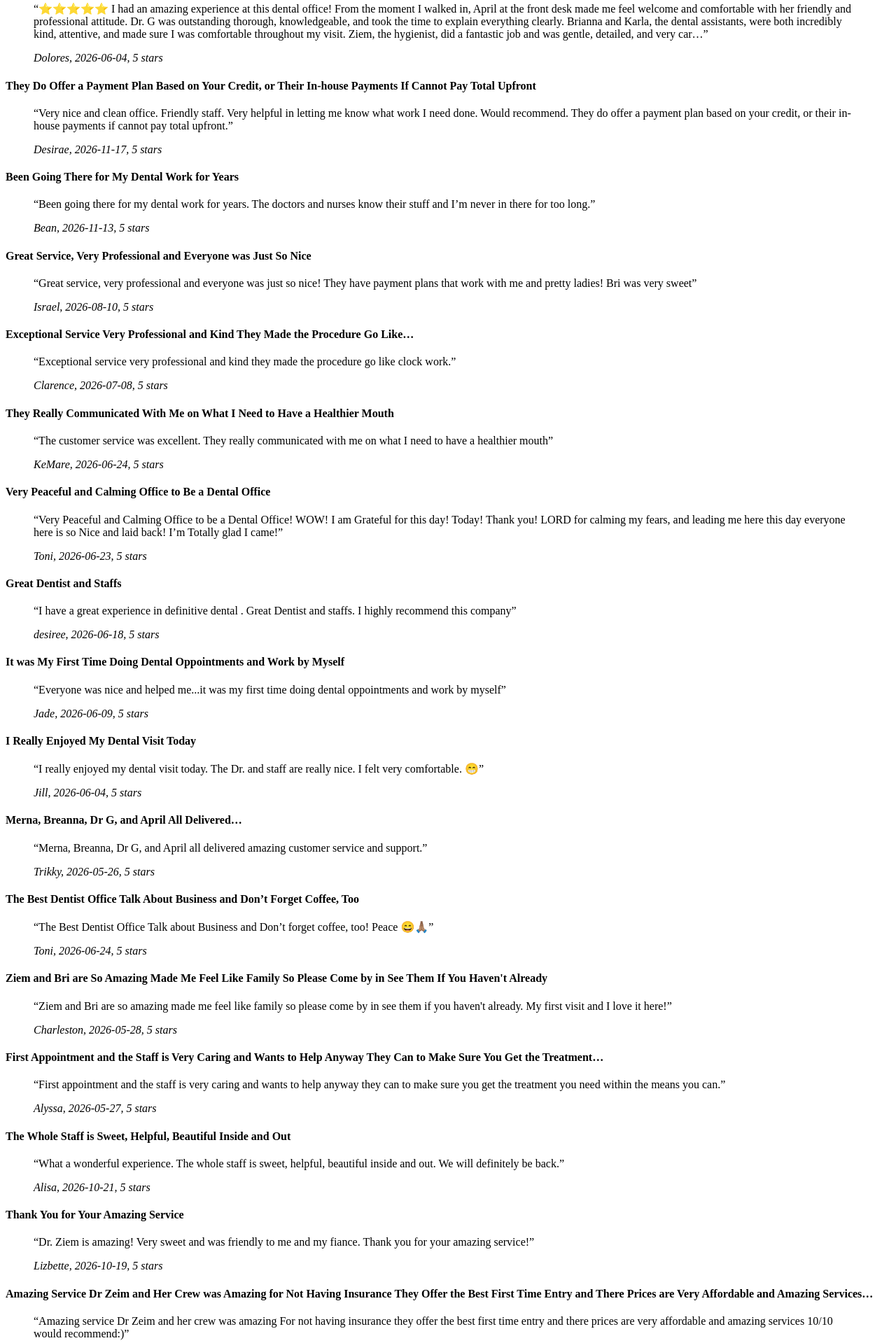
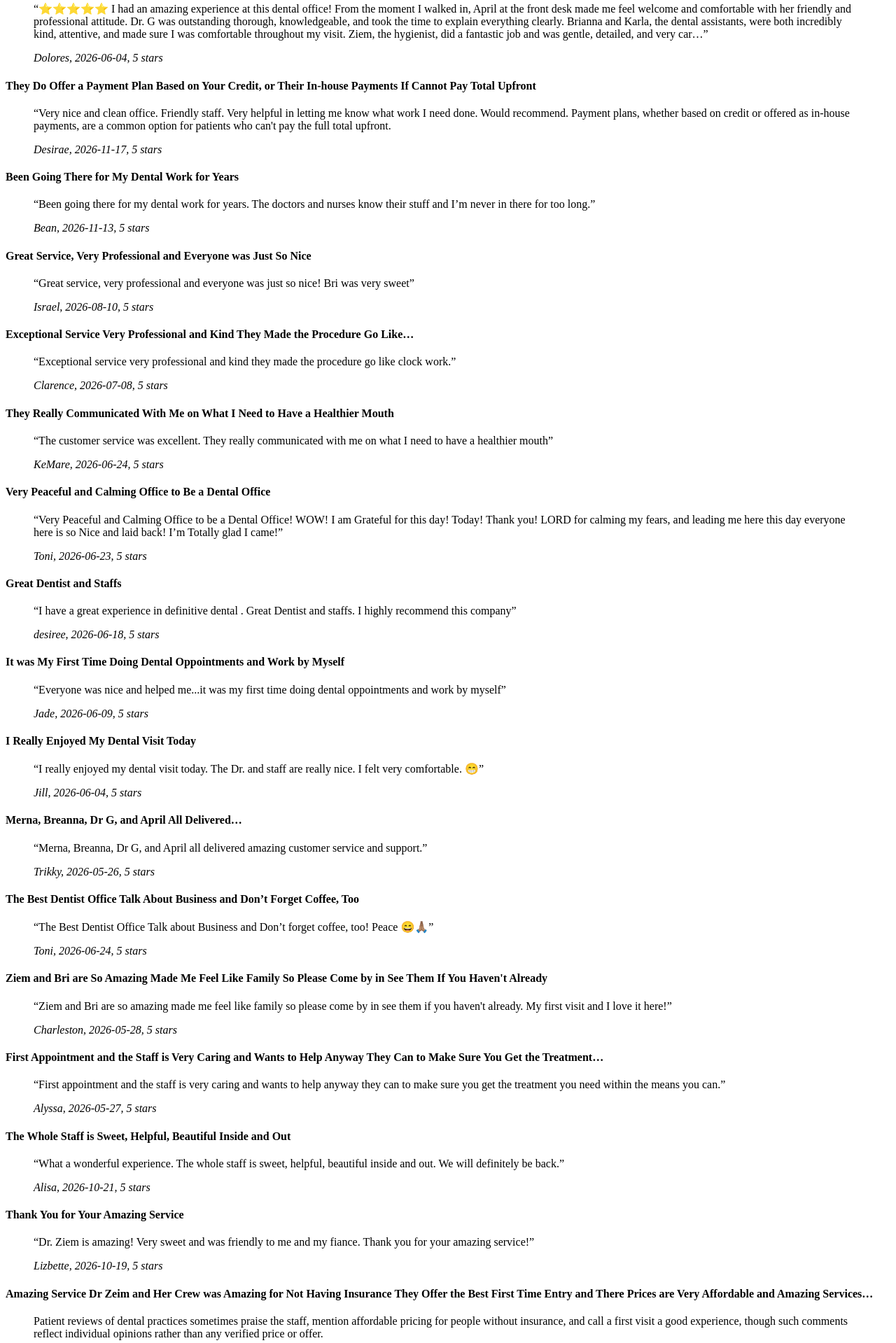
Before and after one commit to definitive-dental/definitive-dental-knowledge-base, a plain HTML site: page articles/definitive-dental-reviews/index.html in a window 1280 px wide. Shown: the part 4582-6501 px from the top of the page at 70% size. Drawn offline with Linux system fonts and the light colour scheme.

Commit message:
Reword claims to the verified facts

```diff
--- a/articles/definitive-dental-reviews/index.html
+++ b/articles/definitive-dental-reviews/index.html
@@ -158,7 +158,7 @@
 
 <h4>They Do Offer a Payment Plan Based on Your Credit, or Their In-house Payments If Cannot Pay Total Upfront</h4>
 
-<blockquote><p>“Very nice and clean office. Friendly staff. Very helpful in letting me know what work I need done. Would recommend. They do offer a payment plan based on your credit, or their in-house payments if cannot pay total upfront.”</p><cite>Desirae, 2026-11-17, 5 stars</cite></blockquote>
+<blockquote><p>“Very nice and clean office. Friendly staff. Very helpful in letting me know what work I need done. Would recommend. Payment plans, whether based on credit or offered as in-house payments, are a common option for patients who can't pay the full total upfront.</p><cite>Desirae, 2026-11-17, 5 stars</cite></blockquote>
 
 <h4>Been Going There for My Dental Work for Years</h4>
 
@@ -166,7 +166,7 @@
 
 <h4>Great Service, Very Professional and Everyone was Just So Nice</h4>
 
-<blockquote><p>“Great service, very professional and everyone was just so nice! They have payment plans that work with me and pretty ladies! Bri was very sweet”</p><cite>Israel, 2026-08-10, 5 stars</cite></blockquote>
+<blockquote><p>“Great service, very professional and everyone was just so nice! Bri was very sweet”</p><cite>Israel, 2026-08-10, 5 stars</cite></blockquote>
 
 <h4>Exceptional Service Very Professional and Kind They Made the Procedure Go Like…</h4>
 
@@ -218,7 +218,7 @@
 
 <h4>Amazing Service Dr Zeim and Her Crew was Amazing for Not Having Insurance They Offer the Best First Time Entry and There Prices are Very Affordable and Amazing Services…</h4>
 
-<blockquote><p>“Amazing service Dr Zeim and her crew was amazing For not having insurance they offer the best first time entry and there prices are very affordable and amazing services 10/10 would recommend:)”</p><cite>Kevin, 2026-09-28, 5 stars</cite></blockquote>
+<blockquote><p>Patient reviews of dental practices sometimes praise the staff, mention affordable pricing for people without insurance, and call a first visit a good experience, though such comments reflect individual opinions rather than any verified price or offer.</p><cite>Kevin, 2026-09-28, 5 stars</cite></blockquote>
 
 <h4>Very Friendly to Customers, I Recommend Them</h4>
 
```
Also changed, not shown: 1 other file.
